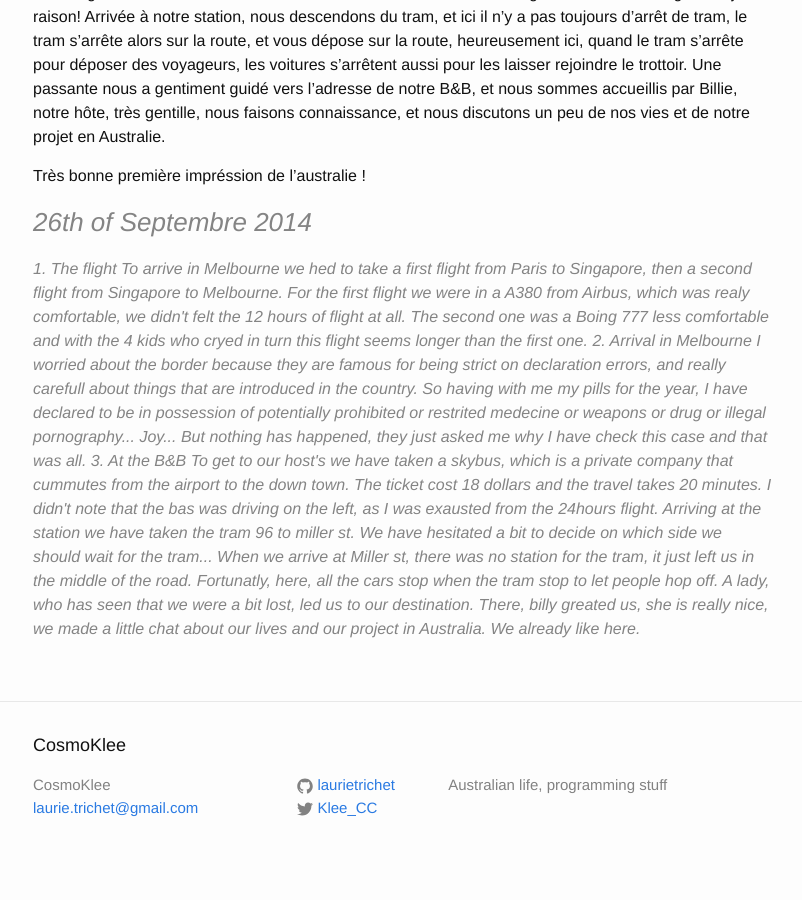
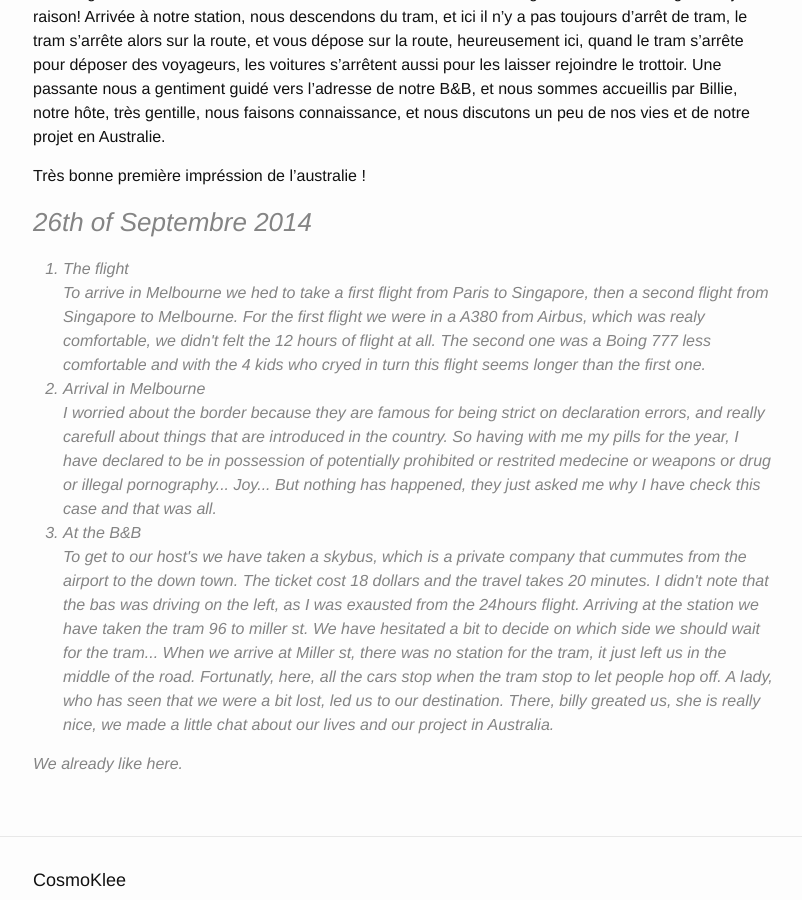
Before and after one commit to LaurieTrichet/laurietrichet.github.io, a Jekyll site: the page built from _posts/2014-09-26-arrival.md, in a window 1280 px wide and 900 px high, scrolled down 864 px. Shown: the whole window, without its empty margins (237-1039 px from the left). Built offline with Jekyll 4.4.1, drawn with Linux system fonts in a browser that asks for light colours; before the commit the page ends 1743 px from its top, so only the background shows below that.

Commit message:
fix numbered list in arrival post

```diff
--- a/_posts/2014-09-26-arrival.md
+++ b/_posts/2014-09-26-arrival.md
@@ -37,20 +37,22 @@ Très bonne première impréssion de l'australie !
 
 <h3>26th of Septembre 2014</h3>
 
-	1. The flight
+<ol>
+	<li>The flight</li>
 
 To arrive in Melbourne we hed to take a first flight from Paris to Singapore, then a second flight from Singapore to Melbourne. For the first flight we were in a A380 from Airbus, which was realy comfortable, we didn't felt the 12 hours of flight at all.
 The second one was a Boing 777 less comfortable and with the 4 kids who cryed in turn this flight seems longer than the first one.
 
-	2. Arrival in Melbourne
+	<li>Arrival in Melbourne</li>
 
 I worried about the border because they are famous for being strict on declaration errors, and really carefull about things that are introduced in the country. So having with me my pills for the year, I have declared to be in possession of potentially prohibited or restrited medecine or weapons or drug or illegal pornography... Joy... But nothing has happened, they just asked me why I have check this case and that was all.
 
-	3. At the B&B
+	<li>At the B&B</li>
 
 To get to our host's we have taken a skybus, which is a private company that cummutes from the airport to the down town. The ticket cost 18 dollars and the travel takes 20 minutes.
 I didn't note that the bas was driving on the left, as I was exausted from the 24hours flight. Arriving at the station we have taken the tram 96 to miller st. We have hesitated a bit to decide on which side we should wait for the tram... When we arrive at Miller st, there was no station for the tram, it just left us in the middle of the road. Fortunatly, here, all the cars stop when the tram stop to let people hop off.
 A lady, who has seen that we were a bit lost, led us to our destination. There, billy greated us, she is really nice, we made a little chat about our lives and our project in Australia.
+</ol>
 
 We already like here.
 
```
